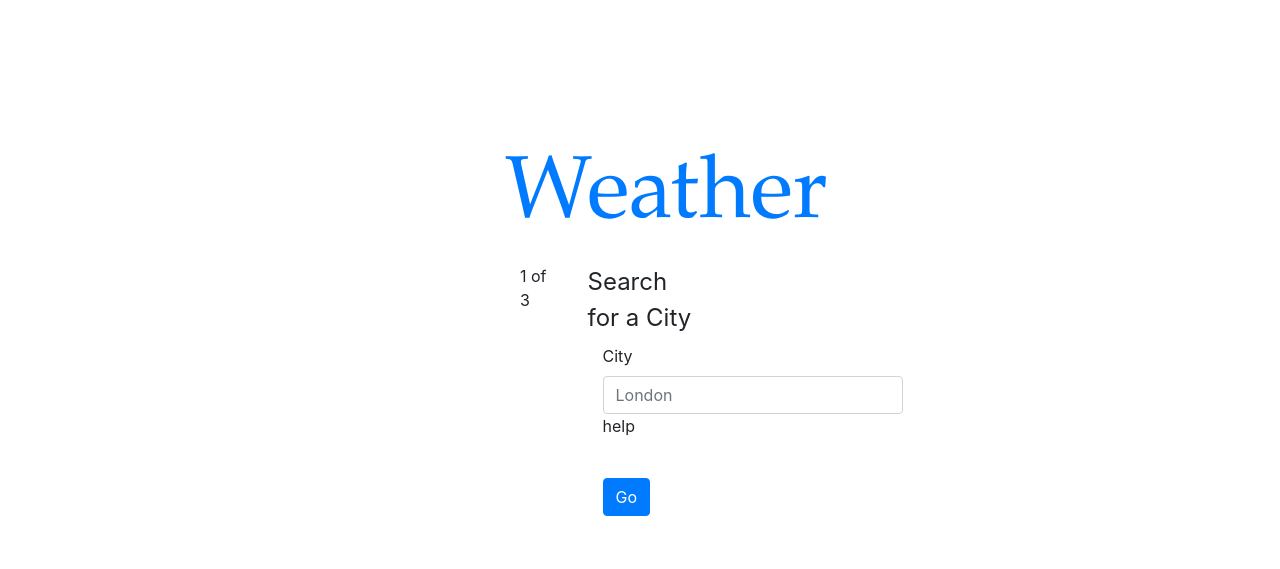
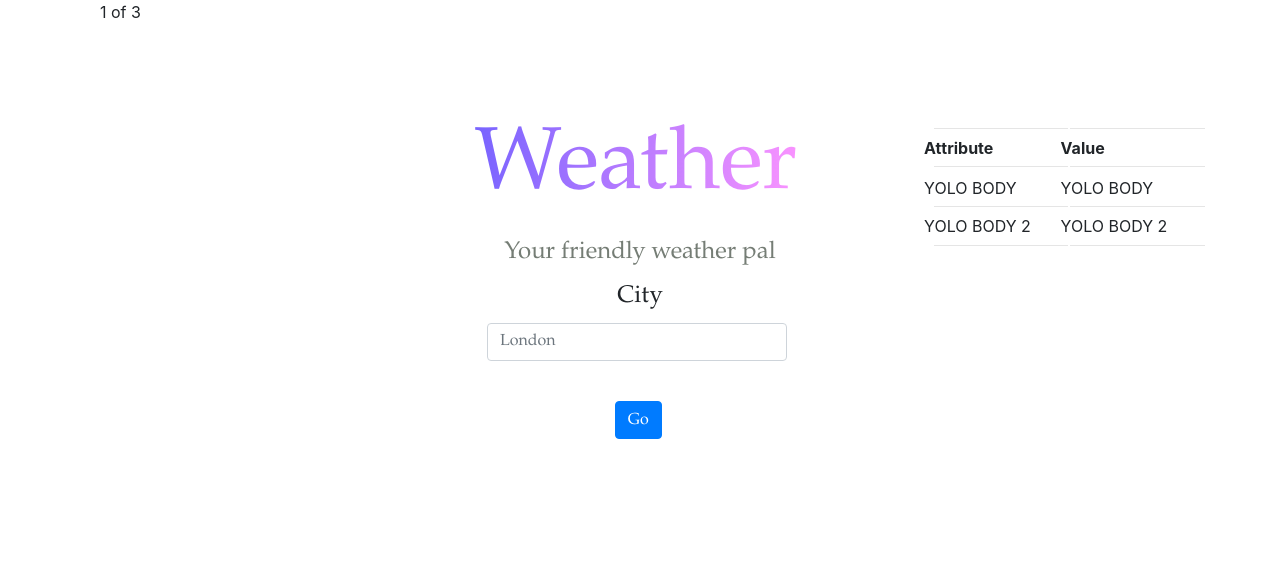
Before and after one commit to patrickkon/WeatherApp, a website: page src/mainWindow.html in a window 1280 px wide. Drawn offline with nearby package versions, Linux system fonts and the light colour scheme; files that its build step writes are made by us from their sources.

Commit message:
2/12/2019 making html table

```diff
--- a/src/mainWindow.css
+++ b/src/mainWindow.css
@@ -1,27 +1,88 @@
 .display-2{
-    font-family:"garamond"
+    font-family:"garamond";
+    color: #f35626;
+    background-image: linear-gradient(92deg, #f35626 0%,#feab3a 100%);
+    -webkit-background-clip: text;
+            background-clip: text;
+    -webkit-text-fill-color: transparent;
+    animation: hue 15s infinite linear;
+}
+
+label{
+    font-size: x-large;
+}
+
+/* #title{
+    padding: 3%;
+     display: table;
+    margin-left: auto;
+    margin-right: auto;
+
+    transform: translate(110%,-0%);
+} */
+
+legend{
+    font-family: "garamond";
+    color:#757D75;
+    font-weight: 400;
 }
 
 .container-sm{
 /*     text-align: center;
- */    display: inline-block;
+       display: inline-block;
+ */
+  /*
     position: absolute;
     width: 300px;
     height: 200px;
     z-index: 15;
     top: 30%;
     left: 50%;
-    margin: -100px 0 0 -150px;
+    margin: -100px 0 0 -150px; */
 
 }
 
-#weatherContent{
+#container1{
+/*     justify-content: space-evenly;
+    align-items: center;
+ */}
 
+/* .row{
+    width:100%;
+} */
+
+#col2{
+    margin: 10%;
+    animation: bounceInUp 1s;
+    text-align: center;
+}
+
+/* #titleWrap, #form, legend, .form-group{
+    margin: auto
+} */
+
+
+
+.col-md-4{
+    font-family:"garamond";
+}
+
+#title{
+   /*  top: 20; */
 }
 
 
+#searchBox{
+    left: 18%;
+}
+
 #searchinputCity{
     width: 300px;
+}
+
+#doneButtonWrap{
+    left: 33%;
+    font-family: "garamond";
 }
 
 #alert1{
@@ -30,3 +91,49 @@
     top: -170px;
     right: -400px;
 }
+
+/*-----------------------------------*\
+  $Column 3 (rightmost) styles:
+\*-----------------------------------*/
+#col3{
+    margin-top: 10%;
+    margin-bottom: 10%;
+    left: -10%;
+    display: inline-block;
+}
+
+#weatherContent{
+    text-align: center;
+}
+
+table{
+    width:200%;
+}
+
+p{
+    margin: -7%;
+}
+
+.table-col-1{
+
+}
+
+.table-col-2{
+
+}
+
+
+
+/*-----------------------------------*\
+  $ANIMATIONS
+\*-----------------------------------*/
+
+@keyframes hue {
+    from {
+      filter: hue-rotate(0deg);
+    }
+
+    to {
+      filter: hue-rotate(-360deg);
+    }
+  }
--- a/src/mainWindow.html
+++ b/src/mainWindow.html
@@ -6,33 +6,35 @@
     <meta http-equiv="X-UA-Compatible" content="ie=edge">
     <title>Weather App</title>
     <link rel="stylesheet" href="https://stackpath.bootstrapcdn.com/bootstrap/4.4.1/css/bootstrap.min.css" integrity="sha384-Vkoo8x4CGsO3+Hhxv8T/Q5PaXtkKtu6ug5TOeNV6gBiFeWPGFN9MuhOf23Q9Ifjh" crossorigin="anonymous">
+    <link rel="stylesheet" href="https://cdnjs.cloudflare.com/ajax/libs/animate.css/3.7.2/animate.min.css">
     <link rel="stylesheet" href="./src/mainWindow.css" type="text/css">
 </head>
 <body>
 <div class="container-sm">
 
-    <a class="navbar-brand mr-0 mr-md-2" href="/" aria-label="Bootstrap">
-        <h1 class="display-2">Weather</h1>
-    </a>
 
-    <div class="container">
+<!--     d-flex justify-content-center
+ -->    <div id="container1" class="container">
         <div class="row">
             <div class="col">
             1 of 3
             </div>
-            <div class="col-6">
+            <div id="col2" class="col-6">
 
+                <a id="titleWrap" class="navbar-brand mr-0 mr-md-2" href="/" aria-label="Bootstrap">
+                    <h1 id="title" class="display-2">Weather</h1>
+                </a>
 
                 <form id="form" class="form-horizontal">
                         <fieldset>
 
                         <!-- Form Name -->
-                        <legend>Search for a City</legend>
+                        <legend>Your friendly weather pal</legend>
 
                         <!-- Search input-->
                         <div class="form-group">
                         <label class="col-md-4 control-label" for="searchinput_city">City</label>
-                        <div class="col-md-4">
+                        <div id="searchBox" class="col-md-4">
                             <input list="cities" id="searchinputCity" name="searchinputCity" type="search" placeholder="London" class="form-control input-md" />
                             <datalist id="cities">
                                 <option value="Chocolate"> </option>
@@ -41,14 +43,13 @@
                                 <option value="Strawberry"></option>
                                 <option value="Vanilla"></option>
                             </datalist>
-                            <p class="help-block">help</p>
                         </div>
                         </div>
 
                         <!-- Button -->
                         <div class="form-group">
                         <label class="col-md-4 control-label" for="doneButton"></label>
-                        <div class="col-md-4">
+                        <div id="doneButtonWrap" class="col-md-4">
                             <button id="doneButton" name="doneButton" class="btn btn-primary">Go</button>
                         </div>
                         </div>
@@ -68,7 +69,62 @@
 
 
             </div>
-            <div class="col">
+            <div id="col3" class="col">
+
+                    <!-- Table markup-->
+
+<table id="tableWeather">
+
+    <!-- table header -->
+
+        <thead>
+            <tr>
+
+                <th scope="col" id="1" class="table-col-1">
+                        <hr />
+                        <p> Attribute </p>
+                        <hr />
+                </th>
+                <th scope="col" id="1" class="table-col-2">
+                        <hr />
+                        <p>Value</p>
+                        <hr />
+                </th>
+
+
+            </tr>
+
+        </thead>
+
+    <!-- table footer -->
+
+        <tfoot>
+            <tr>
+                    <th class="table-col-1">
+                    </th>
+                    <th class="table-col-2">
+                    </th>
+            </tr>
+        </tfoot>
+
+    <!-- table body -->
+        <tbody>
+            <tr>
+                <td class="table-col-1">
+                    <p>YOLO BODY </p>
+                    <hr />
+                    <p>YOLO BODY 2</p>
+                    <hr />
+                </td>
+                <td class="table-col-2">
+                        <p>YOLO BODY </p>
+                        <hr />
+                        <p>YOLO BODY 2</p>
+                        <hr />
+                    </td>
+            </tr>
+        </tbody>
+</table>
 
 
                     <div id="weatherContent" class="media">
@@ -87,9 +143,7 @@
                                     <p id="sunset"></p>
                                 </div>
                             </div>
-                          </div>
-
-
+                        </div>
 
             </div>
         </div>
@@ -122,6 +176,7 @@
     <script src="https://code.jquery.com/jquery-3.4.1.slim.min.js" integrity="sha384-J6qa4849blE2+poT4WnyKhv5vZF5SrPo0iEjwBvKU7imGFAV0wwj1yYfoRSJoZ+n" crossorigin="anonymous"></script>
     <script src="https://cdn.jsdelivr.net/npm/popper.js@1.16.0/dist/umd/popper.min.js" integrity="sha384-Q6E9RHvbIyZFJoft+2mJbHaEWldlvI9IOYy5n3zV9zzTtmI3UksdQRVvoxMfooAo" crossorigin="anonymous"></script>
     <script src="https://stackpath.bootstrapcdn.com/bootstrap/4.4.1/js/bootstrap.min.js" integrity="sha384-wfSDF2E50Y2D1uUdj0O3uMBJnjuUD4Ih7YwaYd1iqfktj0Uod8GCExl3Og8ifwB6" crossorigin="anonymous"></script>
-    <script src="./src/mainWindow.js"></script>
+    <script src="./src/mainWindow.js" type="module"></script>
+    <script src="./src/animations/mainWindowAnimations.js" type="module"></script>
 </body>
 </html>
```
Also changed, not shown: src/animations/mainWindowAnimations.js (added, +26 -0 lines), src/mainWindow.js (+11 -0 lines).
